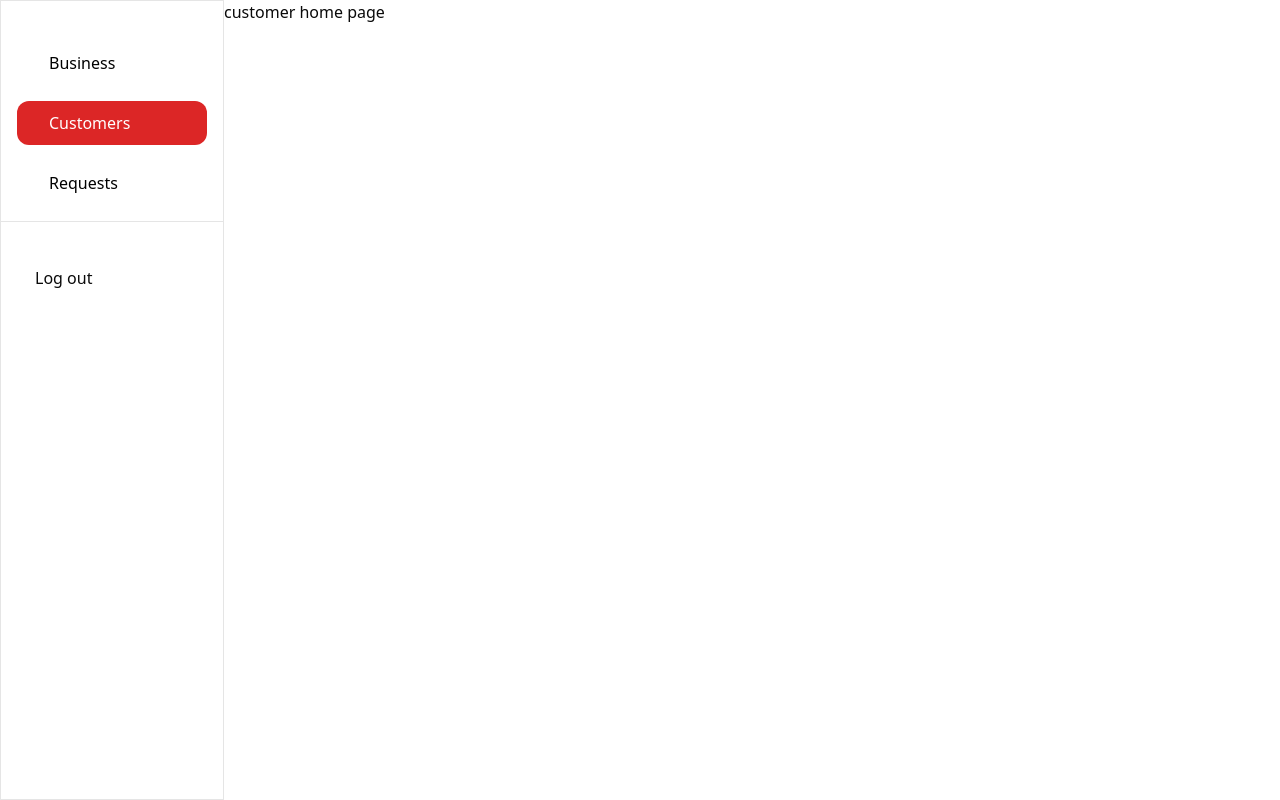
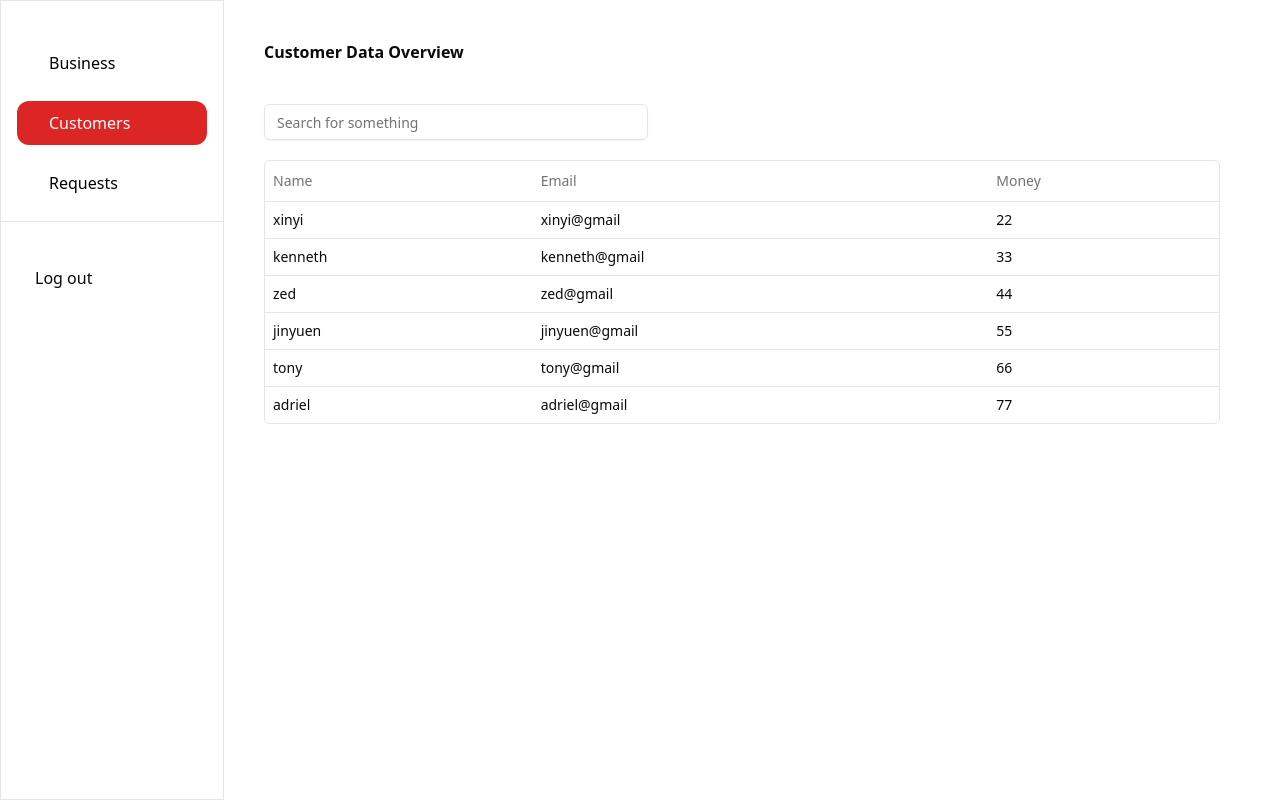
Before and after one commit to Go-Touch-Grass/AdminClient, a Next.js app: page /customers in a window 1280 px wide. Built offline with nearby package versions, Linux system fonts and the light colour scheme.

Commit message:
feat: view list, search, view details of customer

```diff
--- a/package.json
+++ b/package.json
@@ -11,6 +11,7 @@
   "dependencies": {
     "@radix-ui/react-icons": "^1.3.0",
     "@radix-ui/react-slot": "^1.1.0",
+    "@tanstack/react-table": "^8.20.5",
     "axios": "^1.7.7",
     "class-variance-authority": "^0.7.0",
     "clsx": "^2.1.1",
--- /dev/null
+++ b/src/components/DataTable.tsx
@@ -0,0 +1,108 @@
+import {
+  ColumnDef,
+  flexRender,
+  getCoreRowModel,
+  ColumnFiltersState,
+  getFilteredRowModel,
+  useReactTable,
+} from "@tanstack/react-table";
+
+import {
+  Table,
+  TableBody,
+  TableCell,
+  TableHead,
+  TableHeader,
+  TableRow,
+} from "@/components/ui/table";
+import { Input } from "@/components/ui/input";
+import { useState } from "react";
+import { useRouter } from "next/router";
+
+interface DataTableProps<TData, TValue> {
+  columns: ColumnDef<TData, TValue>[];
+  data: TData[];
+  onRowClick?: (id: string) => void;
+}
+
+export function DataTable<TData, TValue>({
+  columns,
+  data,
+  onRowClick,
+}: DataTableProps<TData, TValue>) {
+  const [columnFilters, setColumnFilters] = useState<ColumnFiltersState>([]);
+  const [globalFilter, setGlobalFilter] = useState("");
+  const table = useReactTable({
+    data,
+    columns,
+    getCoreRowModel: getCoreRowModel(),
+    getFilteredRowModel: getFilteredRowModel(),
+    onGlobalFilterChange: setGlobalFilter,
+    state: {
+      globalFilter,
+      columnFilters,
+    },
+  });
+
+  return (
+    <div className="flex flex-col gap-5">
+      <Input
+        placeholder="Search for something"
+        value={globalFilter}
+        onChange={(event) => setGlobalFilter(event.target.value)}
+        className="max-w-sm"
+      />
+      <div className="rounded-md border">
+        <Table>
+          <TableHeader>
+            {table.getHeaderGroups().map((headerGroup) => (
+              <TableRow key={headerGroup.id}>
+                {headerGroup.headers.map((header) => {
+                  return (
+                    <TableHead key={header.id}>
+                      {header.isPlaceholder
+                        ? null
+                        : flexRender(
+                            header.column.columnDef.header,
+                            header.getContext()
+                          )}
+                    </TableHead>
+                  );
+                })}
+              </TableRow>
+            ))}
+          </TableHeader>
+          <TableBody>
+            {table.getRowModel().rows?.length ? (
+              table.getRowModel().rows.map((row) => (
+                <TableRow
+                  key={row.id}
+                  data-state={row.getIsSelected() && "selected"}
+                  onClick={onRowClick ? () => onRowClick(row.id) : () => {}}
+                >
+                  {row.getVisibleCells().map((cell) => (
+                    <TableCell key={cell.id}>
+                      {flexRender(
+                        cell.column.columnDef.cell,
+                        cell.getContext()
+                      )}
+                    </TableCell>
+                  ))}
+                </TableRow>
+              ))
+            ) : (
+              <TableRow>
+                <TableCell
+                  colSpan={columns.length}
+                  className="h-24 text-center"
+                >
+                  No results.
+                </TableCell>
+              </TableRow>
+            )}
+          </TableBody>
+        </Table>
+      </div>
+    </div>
+  );
+}
--- /dev/null
+++ b/src/components/ui/table.tsx
@@ -0,0 +1,120 @@
+import * as React from "react"
+
+import { cn } from "@/lib/utils"
+
+const Table = React.forwardRef<
+  HTMLTableElement,
+  React.HTMLAttributes<HTMLTableElement>
+>(({ className, ...props }, ref) => (
+  <div className="relative w-full overflow-auto">
+    <table
+      ref={ref}
+      className={cn("w-full caption-bottom text-sm", className)}
+      {...props}
+    />
+  </div>
+))
+Table.displayName = "Table"
+
+const TableHeader = React.forwardRef<
+  HTMLTableSectionElement,
+  React.HTMLAttributes<HTMLTableSectionElement>
+>(({ className, ...props }, ref) => (
+  <thead ref={ref} className={cn("[&_tr]:border-b", className)} {...props} />
+))
+TableHeader.displayName = "TableHeader"
+
+const TableBody = React.forwardRef<
+  HTMLTableSectionElement,
+  React.HTMLAttributes<HTMLTableSectionElement>
+>(({ className, ...props }, ref) => (
+  <tbody
+    ref={ref}
+    className={cn("[&_tr:last-child]:border-0", className)}
+    {...props}
+  />
+))
+TableBody.displayName = "TableBody"
+
+const TableFooter = React.forwardRef<
+  HTMLTableSectionElement,
+  React.HTMLAttributes<HTMLTableSectionElement>
+>(({ className, ...props }, ref) => (
+  <tfoot
+    ref={ref}
+    className={cn(
+      "border-t bg-muted/50 font-medium [&>tr]:last:border-b-0",
+      className
+    )}
+    {...props}
+  />
+))
+TableFooter.displayName = "TableFooter"
+
+const TableRow = React.forwardRef<
+  HTMLTableRowElement,
+  React.HTMLAttributes<HTMLTableRowElement>
+>(({ className, ...props }, ref) => (
+  <tr
+    ref={ref}
+    className={cn(
+      "border-b transition-colors hover:bg-muted/50 data-[state=selected]:bg-muted",
+      className
+    )}
+    {...props}
+  />
+))
+TableRow.displayName = "TableRow"
+
+const TableHead = React.forwardRef<
+  HTMLTableCellElement,
+  React.ThHTMLAttributes<HTMLTableCellElement>
+>(({ className, ...props }, ref) => (
+  <th
+    ref={ref}
+    className={cn(
+      "h-10 px-2 text-left align-middle font-medium text-muted-foreground [&:has([role=checkbox])]:pr-0 [&>[role=checkbox]]:translate-y-[2px]",
+      className
+    )}
+    {...props}
+  />
+))
+TableHead.displayName = "TableHead"
+
+const TableCell = React.forwardRef<
+  HTMLTableCellElement,
+  React.TdHTMLAttributes<HTMLTableCellElement>
+>(({ className, ...props }, ref) => (
+  <td
+    ref={ref}
+    className={cn(
+      "p-2 align-middle [&:has([role=checkbox])]:pr-0 [&>[role=checkbox]]:translate-y-[2px]",
+      className
+    )}
+    {...props}
+  />
+))
+TableCell.displayName = "TableCell"
+
+const TableCaption = React.forwardRef<
+  HTMLTableCaptionElement,
+  React.HTMLAttributes<HTMLTableCaptionElement>
+>(({ className, ...props }, ref) => (
+  <caption
+    ref={ref}
+    className={cn("mt-4 text-sm text-muted-foreground", className)}
+    {...props}
+  />
+))
+TableCaption.displayName = "TableCaption"
+
+export {
+  Table,
+  TableHeader,
+  TableBody,
+  TableFooter,
+  TableHead,
+  TableRow,
+  TableCell,
+  TableCaption,
+}
--- /dev/null
+++ b/src/pages/customers/[id].tsx
@@ -0,0 +1,70 @@
+import { DataTable } from "@/components/DataTable";
+import { useRouter } from "next/router";
+import { ColumnDef } from "@tanstack/react-table";
+
+//DUMMY DATA
+const DUMMY_CUSTOMER = {
+  id: 1,
+  name: "xinyi",
+  email: "xinyi@gmail",
+  money: 22,
+};
+
+type Transaction = {
+  id: number;
+  date: string;
+  amount: number;
+  details: string;
+};
+
+//missing api call to get data, DUMMY DATA for now
+const DUMMY_TRANSACTIONS: Transaction[] = [
+  {
+    id: 1,
+    date: "01-03-24",
+    amount: 110,
+    details: "NIL",
+  },
+  {
+    id: 2,
+    date: "01-07-23",
+    amount: 250,
+    details: "details",
+  },
+];
+const columns: ColumnDef<Transaction>[] = [
+  {
+    accessorKey: "date",
+    header: "Date",
+  },
+  {
+    accessorKey: "amount",
+    header: "Amount",
+  },
+  {
+    accessorKey: "details",
+    header: "Details",
+  },
+];
+
+const CustomerDetails = () => {
+  const router = useRouter();
+  const { id } = router.query;
+
+  //fetch customer details from api using id via useEffect
+
+  return (
+    <div className="main-content-with-navbar flex flex-col p-10 gap-10">
+      <b>{DUMMY_CUSTOMER.name}</b>
+      <p>{DUMMY_CUSTOMER.email}</p>
+      <p>{DUMMY_CUSTOMER.money}</p>
+
+      <div>
+        <b>Transaction History</b>
+        <DataTable columns={columns} data={DUMMY_TRANSACTIONS}></DataTable>
+      </div>
+    </div>
+  );
+};
+
+export default CustomerDetails;
--- a/src/pages/customers/index.tsx
+++ b/src/pages/customers/index.tsx
@@ -1,3 +1,78 @@
+import { ColumnDef } from "@tanstack/react-table";
+import { DataTable } from "@/components/DataTable";
+import { useRouter } from "next/router";
+//dummy data, will change when customer entity/attributes are confirmed
+type Customer = {
+  id: number;
+  name: string;
+  email: string;
+  money: number;
+};
+
+//missing api call to get data, DUMMY DATA for now
+const DUMMY_DATA: Customer[] = [
+  {
+    id: 1,
+    name: "xinyi",
+    email: "xinyi@gmail",
+    money: 22,
+  },
+  {
+    id: 1,
+    name: "kenneth",
+    email: "kenneth@gmail",
+    money: 33,
+  },
+  {
+    id: 1,
+    name: "zed",
+    email: "zed@gmail",
+    money: 44,
+  },
+  {
+    id: 1,
+    name: "jinyuen",
+    email: "jinyuen@gmail",
+    money: 55,
+  },
+  {
+    id: 1,
+    name: "tony",
+    email: "tony@gmail",
+    money: 66,
+  },
+  {
+    id: 1,
+    name: "adriel",
+    email: "adriel@gmail",
+    money: 77,
+  },
+];
+const columns: ColumnDef<Customer>[] = [
+  {
+    accessorKey: "name",
+    header: "Name",
+  },
+  {
+    accessorKey: "email",
+    header: "Email",
+  },
+  {
+    accessorKey: "money",
+    header: "Money",
+  },
+];
+
 export default function Index() {
-  return <div className="main-content-with-navbar"> customer home page</div>;
+  const router = useRouter();
+  const onRowClick = (id: string) => {
+    router.push(`/customers/${id}`);
+  };
+  return (
+    <div className="main-content-with-navbar flex flex-col p-10 gap-10">
+      <b>Customer Data Overview</b>
+
+      <DataTable columns={columns} data={DUMMY_DATA} onRowClick={onRowClick} />
+    </div>
+  );
 }
```
Also changed, not shown: 1 other file (tests, documents, lock files or other folders).
